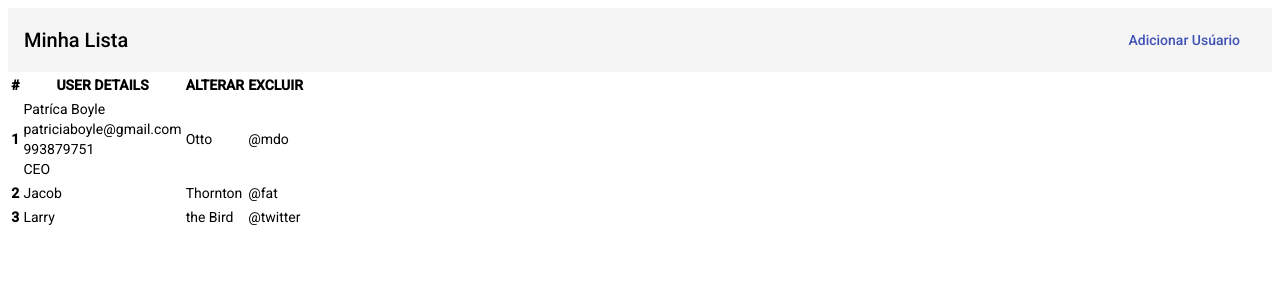
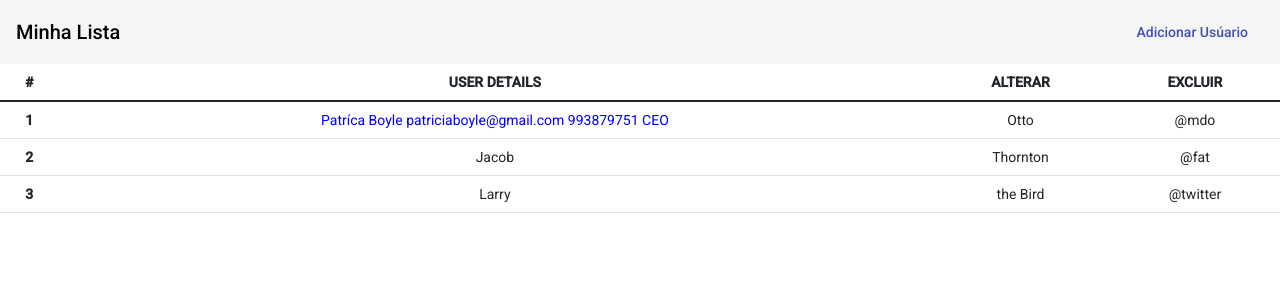
Before and after one commit to costaalessandro-ux/AngularSPA, an Angular app: page / in a window 1280 px wide. Shown: the top 300 px of the page. Built offline with nearby package versions, Linux system fonts and the light colour scheme.

Commit message:
cria novo componente

```diff
--- a/src/app/app.component.html
+++ b/src/app/app.component.html
@@ -1,3 +1 @@
-<div class="container">
-    <router-outlet></router-outlet>
-</div>
+<router-outlet></router-outlet>
--- a/src/app/infos/infos.component.css
+++ b/src/app/infos/infos.component.css
@@ -0,0 +1,4 @@
+.infos{
+    color: blue;
+    text-align: center;
+}
--- a/src/app/infos/infos.component.html
+++ b/src/app/infos/infos.component.html
@@ -1,4 +1,6 @@
-<div>{{nome}}</div>
-<div>{{email}}</div>
-<div>{{tel}}</div>
-<div>{{cargo}}</div>
+<span class="infos">
+{{nome}}
+{{email}}
+{{tel}}
+{{cargo}}
+</span>
--- a/src/app/lista/lista.component.css
+++ b/src/app/lista/lista.component.css
@@ -0,0 +1,3 @@
+.table{
+    text-align: center;
+}
--- a/src/app/lista/lista.component.ts
+++ b/src/app/lista/lista.component.ts
@@ -1,5 +1,4 @@
 import { Component, OnInit } from '@angular/core';
-import { InfosComponent } from '../infos/infos.component';
 
 @Component({
   selector: 'app-lista',
--- a/src/styles.css
+++ b/src/styles.css
@@ -1,5 +1,6 @@
 /* You can add global styles to this file, and also import other style files */
+
+@import '~bootstrap/dist/css/bootstrap.min.css';
 
 html, body { height: 100%; };
 body { margin: 0; font-family: Roboto, "Helvetica Neue", sans-serif; };
-@import '~bootstrap/dist/css/bootstrap.min.css';
```
Also changed, not shown: src/app/home/home.component.html (+5 -5 lines).
